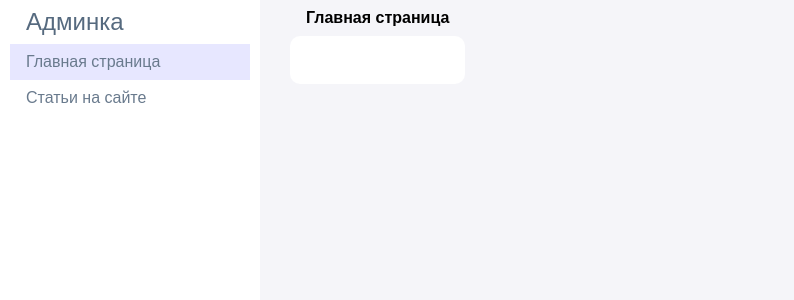
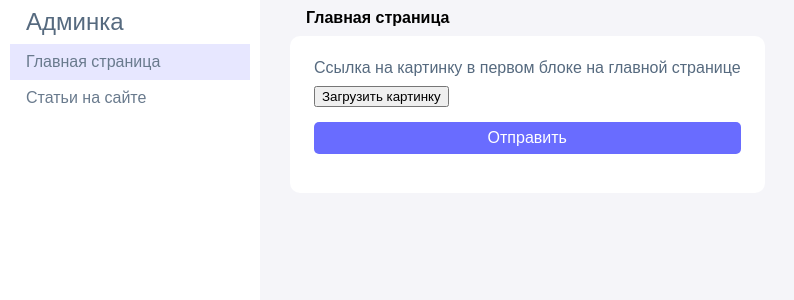
Before and after one commit to lupus1995/admin-my-site, a React app: page / in a window 1280 px wide. Shown: the top 300 px of the page, without its empty margins (0-794 px from the left). Built offline with nearby package versions, Linux system fonts and the light colour scheme.

Commit message:
промежуточный результат по загрузки картинки

```diff
--- /dev/null
+++ b/src/commons/ButtonSubmit/ButtonSubmit.tsx
@@ -0,0 +1,14 @@
+import React from "react";
+import useStyles from "./style";
+
+const ButtonSubmit = () => {
+  const styles = useStyles();
+
+  return (
+    <button className={styles.buttonSubmit} type="submit">
+      Отправить
+    </button>
+  );
+};
+
+export default ButtonSubmit;
--- /dev/null
+++ b/src/commons/ButtonSubmit/index.ts
@@ -0,0 +1,3 @@
+import ButtonSubmit from "./ButtonSubmit";
+
+export default ButtonSubmit;
--- /dev/null
+++ b/src/commons/ButtonSubmit/style.ts
@@ -0,0 +1,17 @@
+import { createUseStyles } from "react-jss";
+
+const useStyles = createUseStyles({
+  buttonSubmit: {
+    color: "#fff",
+    borderRadius: "5px",
+    width: "100%",
+    fontSize: "16px",
+    textAlign: "center",
+    backgroundColor: "#696cff",
+    borderColor: "#696cff",
+    padding: "7px 20px",
+    border: "none",
+  },
+});
+
+export default useStyles;
--- a/src/commons/Form/Form.tsx
+++ b/src/commons/Form/Form.tsx
@@ -3,16 +3,18 @@ import React, { FC } from "react";
 import { FieldValues } from "react-hook-form/dist/types/fields";
 import { UseFormHandleSubmit } from "react-hook-form/dist/types/form";
 import useStyles from "./style";
+import { FORM_POSITION_TYPE } from "./types";
 
 const Form: FC<{
   handleSubmit: UseFormHandleSubmit<FieldValues>;
   onSubmit: (data: FieldValues) => void;
   className?: string;
-}> = ({ children, handleSubmit, onSubmit, className = "" }) => {
-  const styles = useStyles();
+  formPosition: FORM_POSITION_TYPE;
+}> = ({ children, handleSubmit, onSubmit, className = "", formPosition }) => {
+  const styles = useStyles({ alignItems: formPosition });
 
   return (
-    <div className={styles.formWrapper}>
+    <div className={`${styles.formWrapper}`}>
       <form
         className={classNames(`${styles.form} ${className}`)}
         onSubmit={handleSubmit(onSubmit)}
--- a/src/commons/Form/style.ts
+++ b/src/commons/Form/style.ts
@@ -1,4 +1,5 @@
 import { createUseStyles } from "react-jss";
+import { FORM_POSITION_TYPE } from "./types";
 
 const useStyles = createUseStyles({
   form: {
@@ -6,15 +7,28 @@ const useStyles = createUseStyles({
     borderRadius: "10px",
     backgroundColor: "#ffffff",
     padding: "24px",
-    maxWidth: "305px",
   },
   formWrapper: {
     backgroundColor: "#f5f5f9",
     height: "100vh",
     display: "flex",
     justifyContent: "center",
-    alignItems: "center",
-    color: "566a7f",
+    alignItems: (props: { alignItems: FORM_POSITION_TYPE }) => {
+      switch (props.alignItems) {
+        case "baceline": {
+          return "baseline";
+        }
+
+        case "center": {
+          return "center";
+        }
+
+        default: {
+          return "initial";
+        }
+      }
+    },
+    color: "#566a7f",
   },
 });
 
--- /dev/null
+++ b/src/commons/Form/types.ts
@@ -0,0 +1 @@
+export type FORM_POSITION_TYPE = "center" | "baceline";
--- a/src/pages/Home/Home.tsx
+++ b/src/pages/Home/Home.tsx
@@ -1,15 +1,101 @@
-import React from "react";
+/* eslint-disable @typescript-eslint/no-explicit-any */
+/* eslint-disable @typescript-eslint/no-unused-vars */
+/* eslint-disable no-console */
+import React, { MutableRefObject, useMemo, useRef } from "react";
 import Dashboard from "commons/Dashboard";
 // import style from './Home.module.scss';
 import useStyles from "./style";
+import ImageUploading from "react-images-uploading";
+import { useForm } from "react-hook-form";
+import Form from "commons/Form";
+import FormRow from "commons/FormRow";
+import ButtonSubmit from "commons/ButtonSubmit";
+import TextError from "commons/TextError";
+import FormLabel from "commons/FormLabel";
 
 const Home = () => {
   const styles = useStyles();
+  const {
+    register,
+    handleSubmit,
+    formState: { errors },
+    setError,
+    watch,
+    setValue,
+  } = useForm();
+
+  console.log("watch", watch());
+
+  const refInput: MutableRefObject<HTMLInputElement> = useRef(null);
+  const [imageUrl, setImageUrl] = React.useState("");
+
+  const onSubmit = (data: any) => {
+    console.log("data", data);
+  };
+
+  console.log("errors", errors);
+  const inputProps = useMemo(() => {
+    return register("file", {
+      required: "Необходимо загрузить картинку",
+      onChange(event) {
+        console.log("event.target.files[0]", event.target.files[0]);
+        setImageUrl(URL.createObjectURL(event.target.files[0]));
+        setValue("file", event.target.files[0]);
+      },
+    });
+  }, [register, setValue]);
+
+  const handleChangeUpdate = () => {
+    console.log(refInput.current?.click());
+  };
+  const handleChangeDelete = () => setImageUrl("");
+
+  console.log("imageUrl", imageUrl);
   return (
     <Dashboard>
       <div>
         <h3 className={styles.pageTitle}>Главная страница</h3>
-        <form className={styles.homeForm} action="#"></form>
+        <Form
+          onSubmit={onSubmit}
+          handleSubmit={handleSubmit}
+          formPosition="baceline"
+        >
+          <FormRow>
+            <FormLabel>
+              Ссылка на картинку в первом блоке на главной странице
+            </FormLabel>
+            <input
+              type="file"
+              style={{ display: "none" }}
+              {...inputProps}
+              ref={(ref) => (refInput.current = ref)}
+              onChange={inputProps.onChange}
+            />
+            <button type="button" onClick={handleChangeUpdate}>
+              Загрузить картинку
+            </button>
+            {imageUrl && (
+              <>
+                <img
+                  src={imageUrl}
+                  alt="Картинка в первом блоке на главной странице"
+                />
+                <button onClick={handleChangeUpdate} type="button">
+                  Обновить
+                </button>
+                <button onClick={handleChangeDelete} type="button">
+                  Удалить
+                </button>
+              </>
+            )}
+
+            <TextError message={errors.file?.message as string} />
+          </FormRow>
+
+          <FormRow>
+            <ButtonSubmit />
+          </FormRow>
+        </Form>
       </div>
     </Dashboard>
   );
--- a/src/pages/Home/style.ts
+++ b/src/pages/Home/style.ts
@@ -5,11 +5,7 @@ const useStyles = createUseStyles({
     padding: "10px 16px",
   },
   homeForm: {
-    border: "0 solid #d9dee3",
-    borderRadius: "10px",
-    backgroundColor: "#ffffff",
-    padding: "24px",
-    maxWidth: "305px",
+    width: "auto",
   },
   homeRow: {
     marginBottom: "15px",
--- a/src/pages/SignIn/SignIn.tsx
+++ b/src/pages/SignIn/SignIn.tsx
@@ -12,6 +12,7 @@ import TextError from "commons/TextError";
 import { signin } from "./api";
 import { SignInI } from "./interfaces";
 import useStyles from "./style";
+import ButtonSubmit from "commons/ButtonSubmit";
 
 const SignIn = () => {
   const navigate = useNavigate();
@@ -45,6 +46,7 @@ const SignIn = () => {
       onSubmit={onSubmit}
       handleSubmit={handleSubmit}
       className={`${style.signupForm}`}
+      formPosition="center"
     >
       <h1 className={style.signupTitle}>Авторизация</h1>
       <FormRow>
@@ -68,9 +70,7 @@ const SignIn = () => {
       </FormRow>
 
       <FormRow>
-        <button className={style.signupButton} type="submit">
-          Отправить
-        </button>
+        <ButtonSubmit />
       </FormRow>
 
       <div className={style.signupText}>
--- a/src/pages/SignUp/SignUp.tsx
+++ b/src/pages/SignUp/SignUp.tsx
@@ -12,6 +12,7 @@ import useStyles from "./style";
 import FormRow from "commons/FormRow";
 import FormLabel from "commons/FormLabel";
 import TextError from "commons/TextError";
+import ButtonSubmit from "commons/ButtonSubmit";
 
 const SignUp = () => {
   const style = useStyles();
@@ -55,6 +56,7 @@ const SignUp = () => {
       className={`${style.signupForm}`}
       onSubmit={onSubmit}
       handleSubmit={handleSubmit}
+      formPosition="center"
     >
       <h1 className={style.signupTitle}>Регистрация</h1>
       <FormRow>
@@ -91,9 +93,7 @@ const SignUp = () => {
       </FormRow>
 
       <FormRow>
-        <button className={style.signupButton} type="submit">
-          Создать аккаунт
-        </button>
+        <ButtonSubmit />
       </FormRow>
 
       <div className={style.signupText}>
```
Also changed, not shown: .eslintrc.json.
